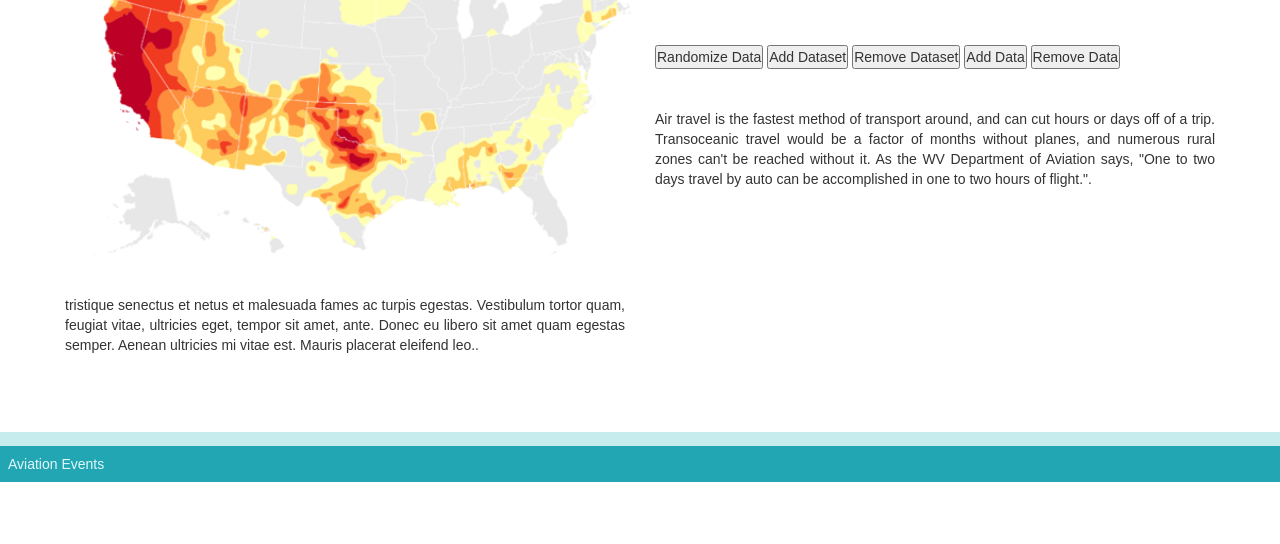
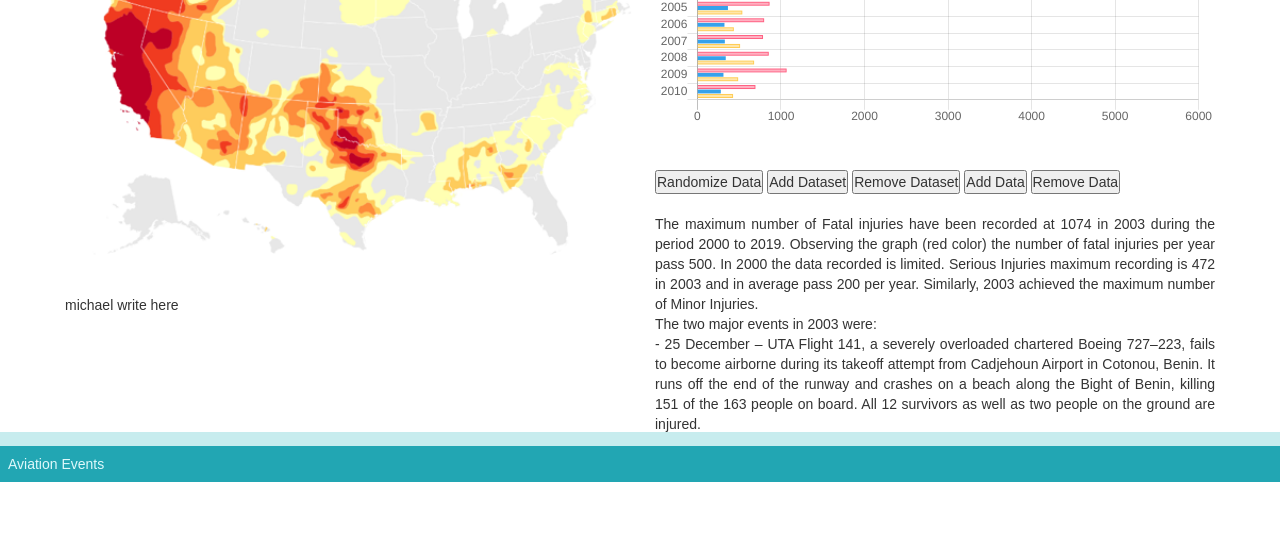
Before and after one commit to edithjimenez25/Project-2-Aviation-Events, a Flask app: template templates/time.html in a window 1280 px wide. Shown: the part 318-862 px from the top of the page. Before the commit the page ends 800 px from the top, so only its background shows below. Run offline with Flask 2, Linux system fonts and the light colour scheme; the template is opened without the code that fills it, so the values that code supplies are empty; some libraries are stand-ins or nearby versions.

Commit message:
Add files via upload

```diff
--- a/templates/time.html
+++ b/templates/time.html
@@ -47,6 +47,7 @@
     	 </div>
 	  </header>
 
+
     <script src="https://cdn.jsdelivr.net/npm/chart.js@2.9.3/dist/Chart.min.js"></script>
 	<main>
 		<!----- Container -->
@@ -59,9 +60,7 @@
 							<img class=card-img-top3 src="../static/images/heat_map.png",  alt="heat map" />
 							<div class="card-body">
 								<p class="card-text">
-								tristique senectus et netus et malesuada fames ac turpis egestas. Vestibulum tortor quam, feugiat vitae,
-								ultricies eget, tempor sit amet, ante. Donec eu libero sit amet quam egestas semper. Aenean ultricies
-								mi vitae est. Mauris placerat eleifend leo..
+								michael write here
 								</p>
 							</div>
 						</div>
@@ -75,15 +74,21 @@
 						<button id="addData">Add Data</button>
 						<button id="removeData">Remove Data</button>
 						<script src="https://cdn.jsdelivr.net/npm/chart.js@2.9.3/dist/Chart.min.js"></script>
-						<!-- <script src="../static/js/horizontal.js"></script> -->
+						<script src="../static/js/barChart.js"></script>
 
-						<div class="card text-white bg-dark"><br>
+						<div class="card text-white bg-dark">
 							<div class="card-body">
 								<p class="card-text">
-								Air travel is the fastest method of transport around, and can cut hours or days off of a trip. Transoceanic travel would
-								be a factor of months without planes, and numerous rural zones can't be reached without it. As the WV Department of
-								Aviation says, "One to two days travel by auto can be accomplished in one to two hours of flight.".
-								</p>
+								 The maximum number of Fatal injuries have been recorded at 1074 in 2003 during the period 2000 to 2019. Observing the graph
+								  (red color) the number of fatal injuries per year pass 500. In 2000 the data recorded is limited. Serious Injuries maximum
+								  recording is 472 in 2003 and in average pass 200 per year. Similarly, 2003 achieved the maximum number of Minor Injuries.<br>
+
+								  The two major events in 2003 were:<br>
+								  - 25 December – UTA Flight 141, a severely overloaded chartered Boeing 727–223, fails to become airborne during its takeoff
+								  attempt from Cadjehoun Airport in Cotonou, Benin. It runs off the end of the runway and crashes on a beach along the Bight
+								  of Benin, killing 151 of the 163 people on board. All 12 survivors as well as two people on the ground are injured. <br>
+								  - 8 July – Sudan Airways Flight 139, a Boeing 737-200, crashes at Port Sudan, Sudan, killing 116 of the 117 people on board.
+								  A two-year-old boy is the only survivor.
 							</div>
 						</div>
 					</div>
@@ -98,7 +103,7 @@
 	<script src="https://unpkg.com/leaflet@1.0.0-rc.3/dist/leaflet.js"></script>
 	<!-- D3 JavaScript -->
 	<!-- Our JavaScript -->
-	<script src="../static/js/test1.js"></script>
+	<!-- <script src="../static/js/barChart.js"></script>						 -->
 	<!-- <script type="text/javascript" src="static/js/heatmap.js"></script> -->
 	<!-- API Key -->
 	<script type="text/javascript" src="../static/js/config.js"></script>
```
